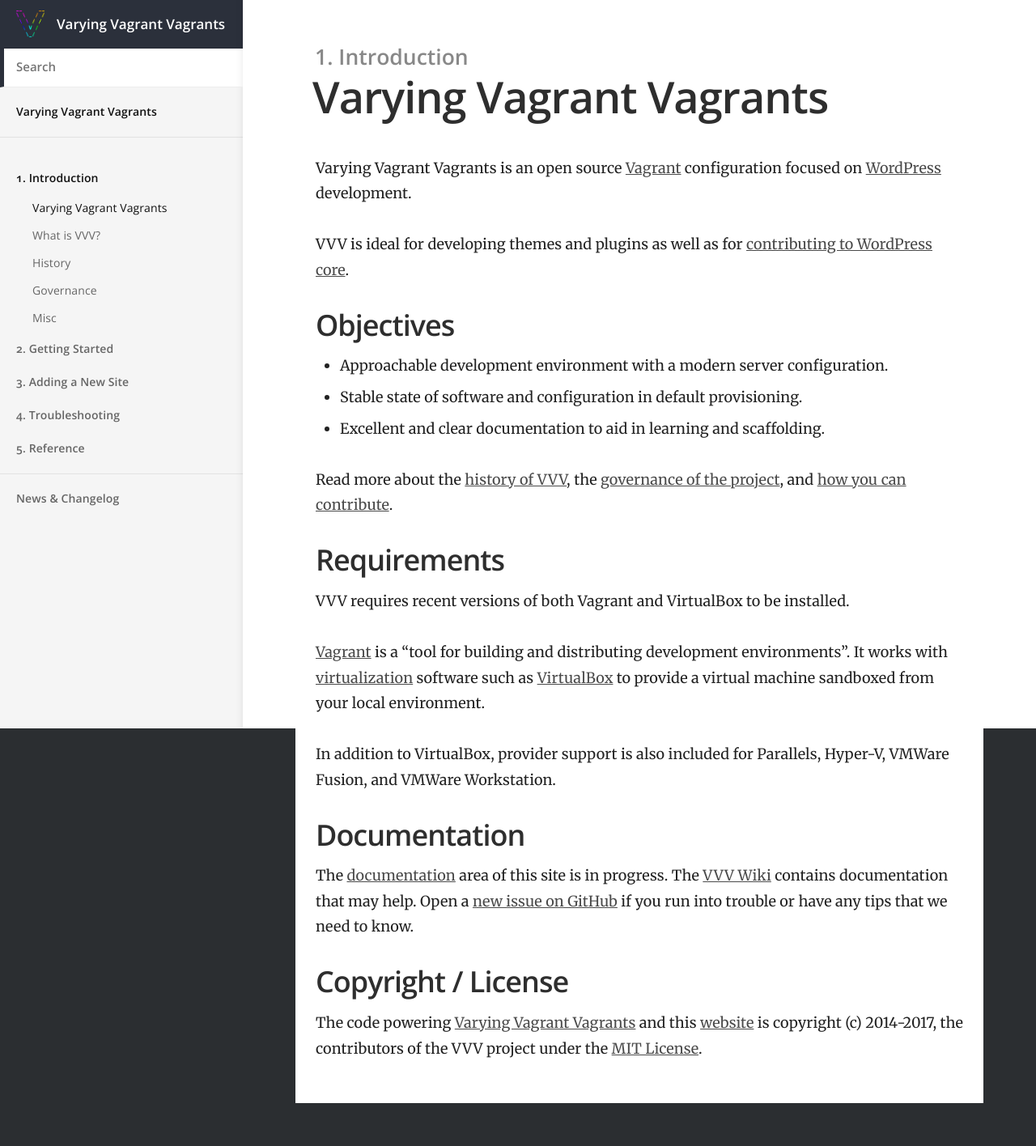
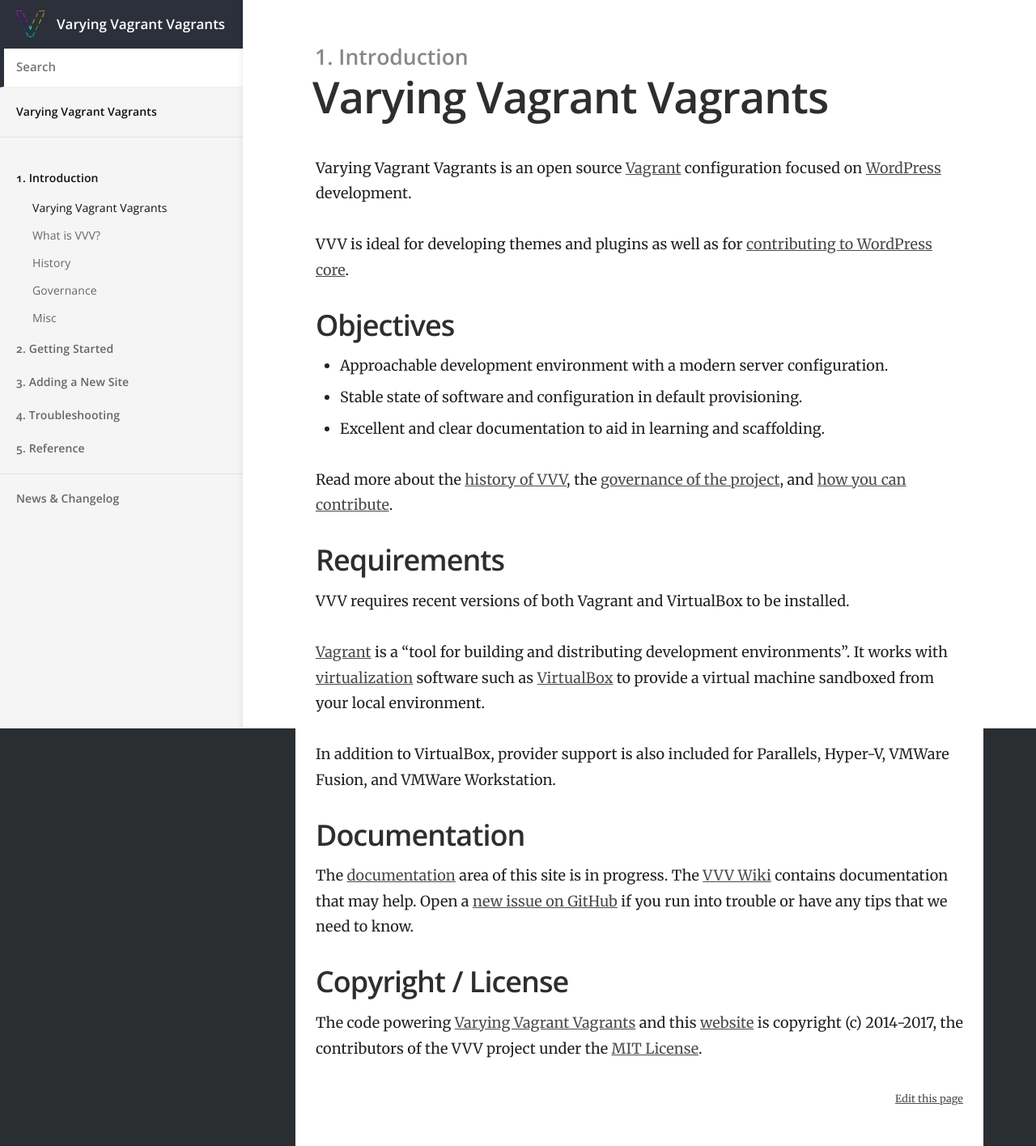
Before and after one commit to Varying-Vagrant-Vagrants/varyingvagrantvagrants.org, a Jekyll site: the page built from index.md, in a window 1280 px wide. Shown: the whole page at 81% size. Built offline with Jekyll 4.4.1, drawn with Linux system fonts in a browser that asks for light colours; before the commit the page ends 1363 px from its top, so only the background shows below that.

Commit message:
Add edit link to ease editing the docs on GitHub.

```diff
--- a/_config.yml
+++ b/_config.yml
@@ -19,6 +19,7 @@ exclude:
   - README.md
   - Gemfile*
   - LICENCE
+github_repository_url: "https://github.com/Varying-Vagrant-Vagrants/varyingvagrantvagrants.org"
 
 
 # ----
--- a/_layouts/default.html
+++ b/_layouts/default.html
@@ -80,6 +80,7 @@
 			</div>
 			<article class="content">
 				{{ content }}
+				<p class="github-edit-link"><a href="{{site.github_repository_url}}/edit/master/{{page.path}}">Edit this page</a></p>
 			</article>
 		</section>
 
--- a/_sass/_layout.scss
+++ b/_sass/_layout.scss
@@ -468,6 +468,11 @@ img {
 	background: #eff1f5;
 	border: 1px solid #dfe1e8;
 	padding: 1em 2em;
-    margin-bottom: 30px;
-    border-radius: 6px;
+	margin-bottom: 30px;
+	border-radius: 6px;
 }
+
+.github-edit-link {
+	font-size: .7em;
+	text-align: right;
+}
```
